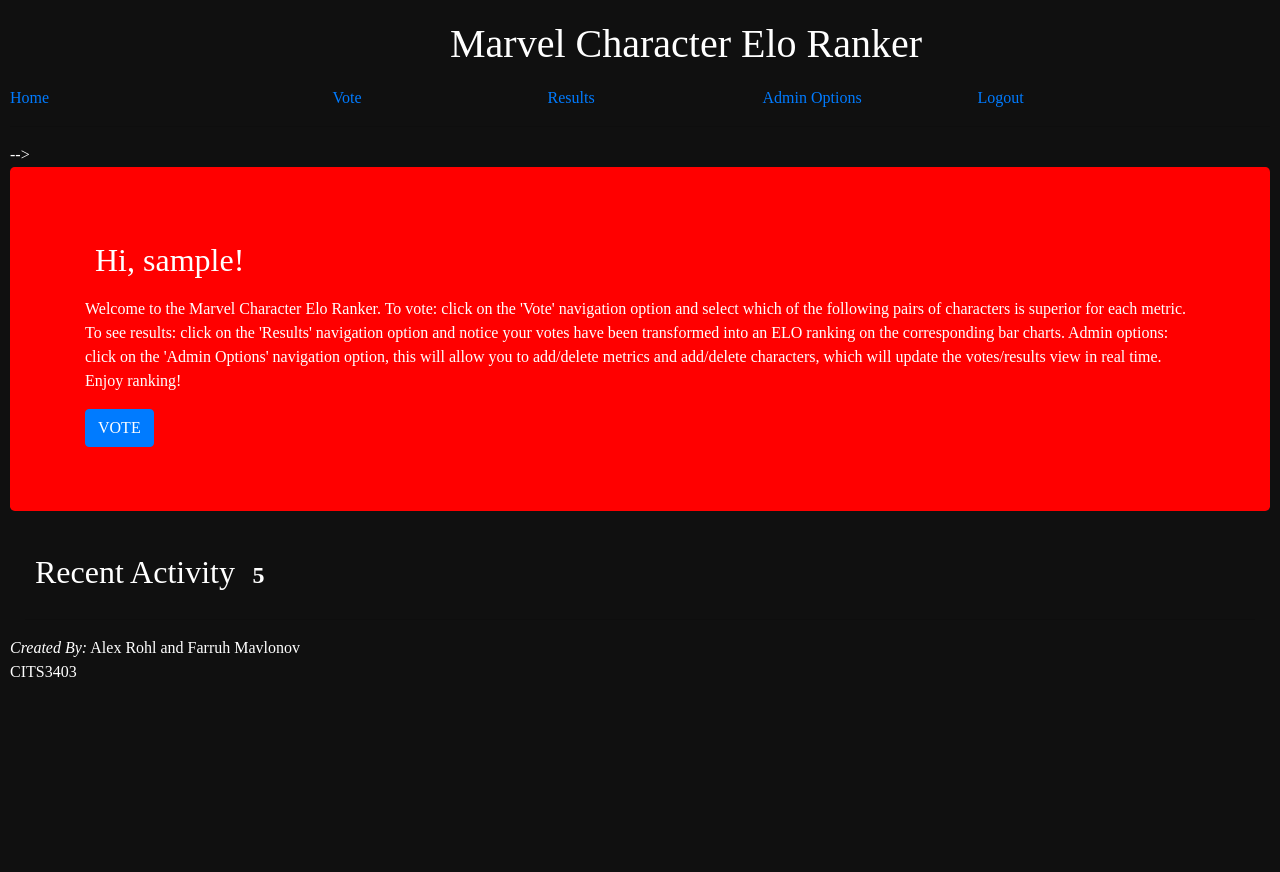
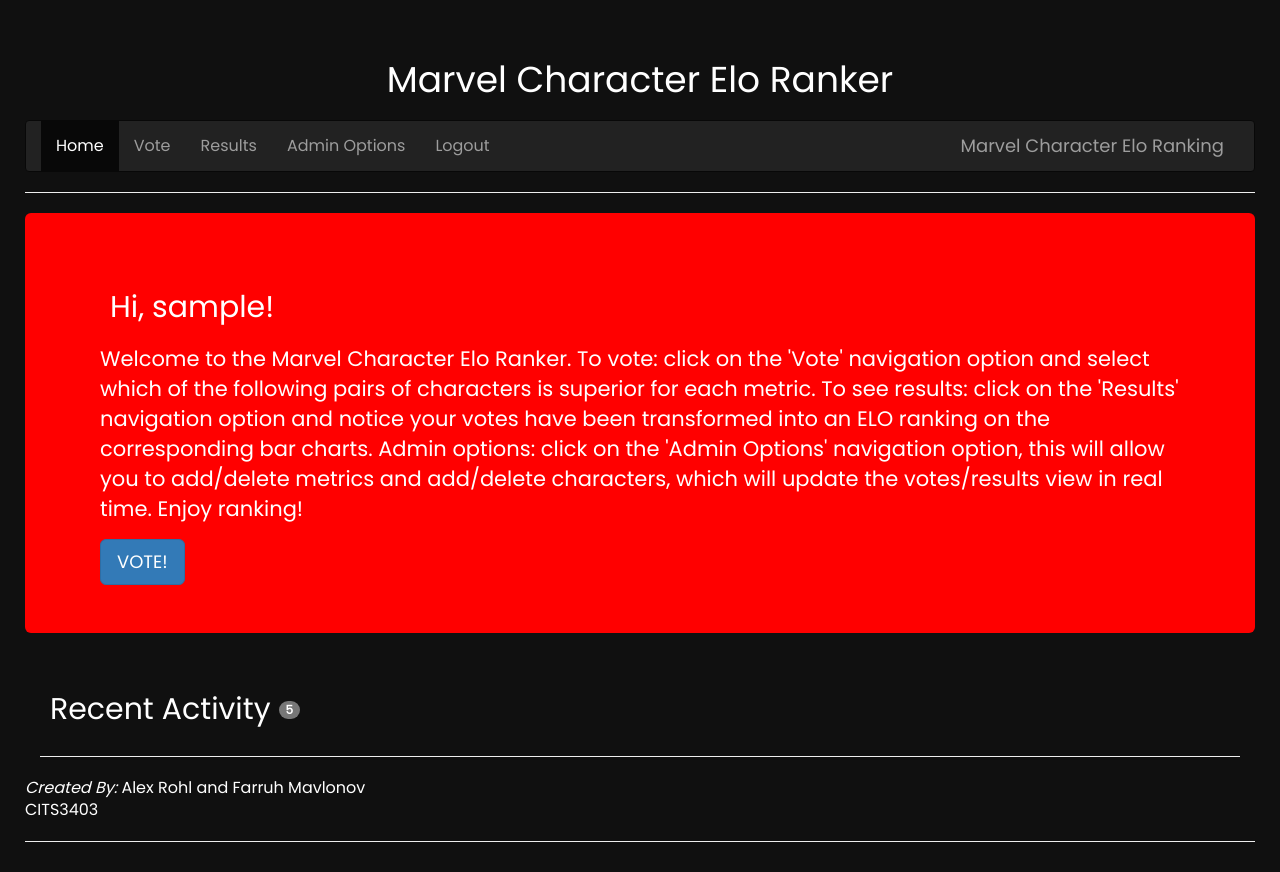
Before and after one commit to alexrohl/CITS3403, a Flask app: page / in a window 1280 px wide. Before the commit the page ends 677 px from the top, so only its background shows below. Run offline with Flask 2, Linux system fonts and the light colour scheme; the visitor is signed in with stand-in values (Sample User, id 1); data comes from the database, SQL or seed files in the repository; both versions use the stored data as it was after the commit; data that the repository does not hold is empty; some libraries are stand-ins or nearby versions.

Commit message:
styling update 2

```diff
--- a/app/templates/base.html
+++ b/app/templates/base.html
@@ -2,22 +2,18 @@
 
 <html>
 <meta charset="UTF-8">
+<meta http-equiv="X-UA-Compatible" content="IE=edge">
 <meta name="viewport" content="width=device-width, initial-scale=1">
-<!--
+
 <link rel="stylesheet" href="https://www.w3schools.com/w3css/4/w3.css">
 <link rel="stylesheet" href="https://fonts.googleapis.com/css?family=Poppins">
 <link rel="stylesheet" href="https://cdnjs.cloudflare.com/ajax/libs/font-awesome/4.7.0/css/font-awesome.min.css">
 <link rel="stylesheet" href="https://maxcdn.bootstrapcdn.com/bootstrap/3.4.0/css/bootstrap.min.css">
-<script src="https://ajax.googleapis.com/ajax/libs/jquery/3.3.1/jquery.min.js"></script>
-<script src="https://maxcdn.bootstrapcdn.com/bootstrap/3.4.0/js/bootstrap.min.js"></script> -->
-<!--CDN for bootstrap-->
-<link rel="stylesheet" href="https://stackpath.bootstrapcdn.com/bootstrap/4.3.1/css/bootstrap.min.css" integrity="sha384-ggOyR0iXCbMQv3Xipma34MD+dH/1fQ784/j6cY/iJTQUOhcWr7x9JvoRxT2MZw1T" crossorigin="anonymous">
 
 <style>
-  body,h1,h2,h3,h4,h5 {font-family: "Poppins"; color: #FFFFFF; font-style: sans-serif;}
+  body,h1,h2,h3,h4,h5 {font-family: "Poppins"; color: #FFFFFF; font-style: sans-serif; padding: 10px;}
   body {font-size: 16px; background-color: #101010}
   img {margin-bottom: -8px;}
-  body,h1,h2,h3,h4,h5 {padding: 10px;}
   .mySlides {display: none;}
 </*
   nav {
@@ -28,13 +24,12 @@
     color: #FFFFFF;
   }*/>
 
-
   a:link, a:visted {
     font-size: large;
     text-decoration: none;
   }
 
-  .jumbotron {background-color: red; font-size:}
+  .jumbotron {background-color: red; color: #fff }
 
   <nav>
     <div id="bar"
@@ -57,43 +52,44 @@
   } */
 
 </style>
+
 <head>
-
   {% if title %}
-  <title>{{ title }} - Microblog</title>
+  <title>{{ title }} - Marvel Elo</title>
   {% else %}
-  <title>Welcome to Microblog</title>
+  <title>Welcome to Marvel Elo</title>
   {% endif %}
 </head>
 
 
 <body>
-    <!--
-        Ultimate Marvel Character Ranker:
-        <a href="{{ url_for('index') }}">Home</a>
-        {% if current_user.is_anonymous %}
-        <a href="{{ url_for('login') }}">Login</a>
-        {% else %}
-        <a href="{{ url_for('logout') }}">Logout</a>
-        <a href="{{ url_for('results') }}">Results</a>
-        <a href="{{ url_for('admin_options') }}">Admin Options</a>
-        <a href="{{ url_for('vote') }}">Vote</a>
 
-        {% endif %}
-    -->
-  <div id="topBanner" class="row">
-    <div class="col-lg-4">
-    </div>
-    <div class="col-lg-6">
-      <header>
-        <h1> Marvel Character Elo Ranker </h1>
-
-      </header>
-    </div>
-
-  </div>
+<div class="container-fluid">
+  <div class="page-header">
+    <h1 align="center">Marvel Character Elo Ranker</h1>
 
 
+  <nav class="navbar navbar-inverse">
+    <div class="container-fluid">
+      <div class="navbar-header navbar-right">
+        <a class="logo navbar-brand" href="#">Marvel Character Elo Ranking</a>
+      </div>
+      <ul class="nav navbar-nav">
+        <li class="active"><a href="{{ url_for('index') }}">Home</a></li>
+        {% if current_user.is_anonymous %}
+        <li><a href="{{ url_for('login') }}">Login</a></li>
+        {% else %}
+        <li><a href="{{ url_for('vote') }}">Vote</a></li>
+        <li><a href="{{ url_for('results') }}">Results</a></li>
+        <li><a href="{{ url_for('admin_options') }}">Admin Options</a></li>
+        <li><a href="{{ url_for('logout') }}">Logout</a></li>
+        {% endif %}
+      </ul>
+    </div>
+  </nav>
+
+
+<!--
 
   <nav>
     <div id="bar" class="row">
@@ -137,7 +133,6 @@
           </div>
         </a>
       </div>
-      {% endif %}
 
       <div class="col-lg-2">
         <a href="{{ url_for('logout') }}">
@@ -147,10 +142,12 @@
         </a>
       </div>
 
+      {% endif %}
     </div>
   </nav>
+-->
+
 <hr>
--->
     {% with messages = get_flashed_messages() %}
     {% if messages %}
     <ul>
@@ -167,6 +164,7 @@
     <footer>
       <p id="footer"><i>Created By:</i> Alex Rohl and Farruh Mavlonov <br> CITS3403</p>
     </footer>
+</div>
 
   <!--CDN for jQuery, popper, JS-->
   <!--Bootstrap core JavaScript-->
--- a/app/templates/index.html
+++ b/app/templates/index.html
@@ -4,7 +4,7 @@
 
 {% block content %}
 
-    <div class="jumbotron" id="index1">
+    <div class="jumbotron" id="index1" >
       <div class="container">
         <h2>Hi, {{ current_user.username }}!</h2>
         <p>
@@ -14,7 +14,7 @@
         into an ELO ranking on the corresponding bar charts. Admin options: click on the 'Admin Options'
         navigation option, this will allow you to add/delete metrics and add/delete characters, which will
         update the votes/results view in real time. Enjoy ranking! </p>
-        <a class="btn btn-primary" href="#">VOTE</a>
+        <a href="{{ url_for('vote') }}" class="btn btn-primary btn-lg"">VOTE!</a>
       </div>
     </div>
 
--- a/app/templates/login.html
+++ b/app/templates/login.html
@@ -1,10 +1,9 @@
 <!--Login form template-->
-
 {% extends "base.html"%}
 
 {% block content %}
     <h1>Sign In</h1>
-    <form action="" method="post" novlaidate>
+    <form action="" method="post" novalidate style="color:#000000">
         {{ form.hidden_tag() }}
         <p>
             {{ form.username.label }}<br>
--- a/app/templates/register.html
+++ b/app/templates/register.html
@@ -2,7 +2,7 @@
 
 {% block content %}
     <h1>Register</h1>
-    <form action="" method="post">
+    <form action="" method="post" style="color:#000000;">
         {{ form.hidden_tag() }}
         <p>
             {{ form.username.label }}<br>
```
Also changed, not shown: app.db.
